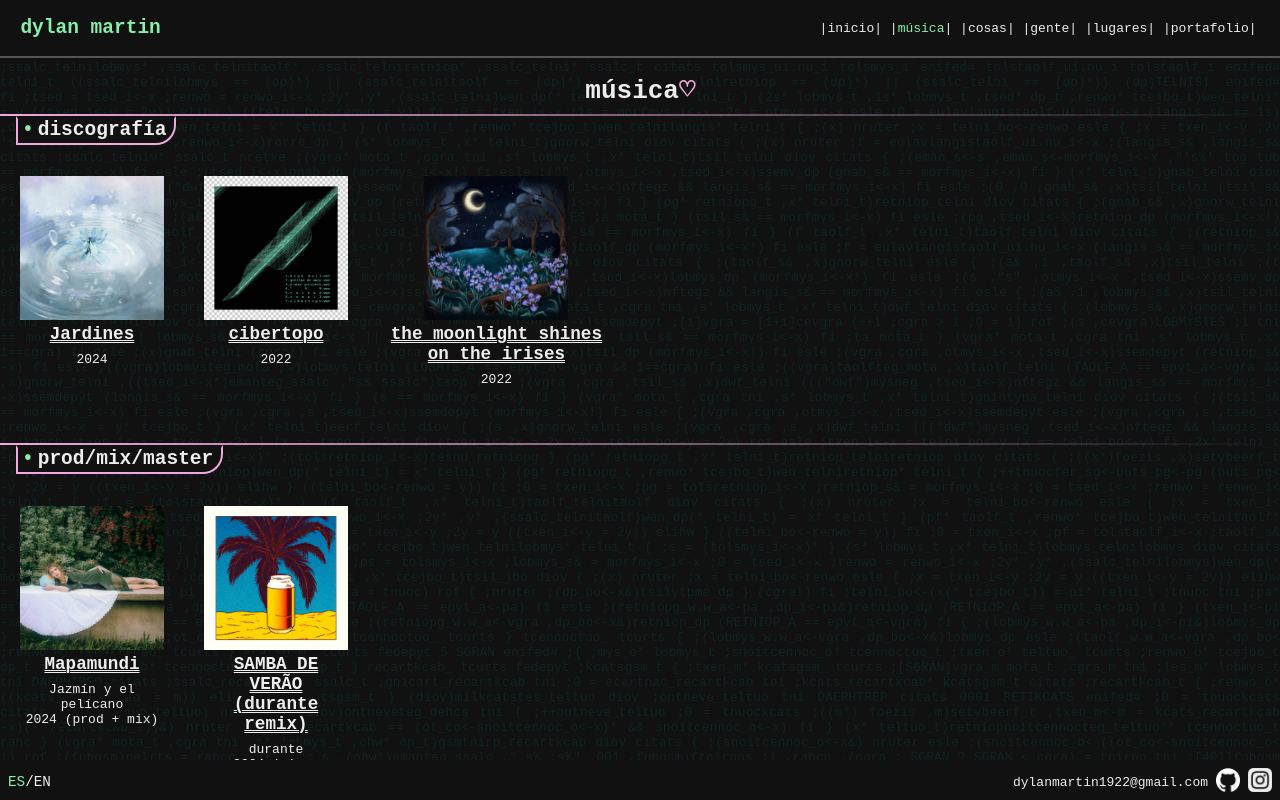
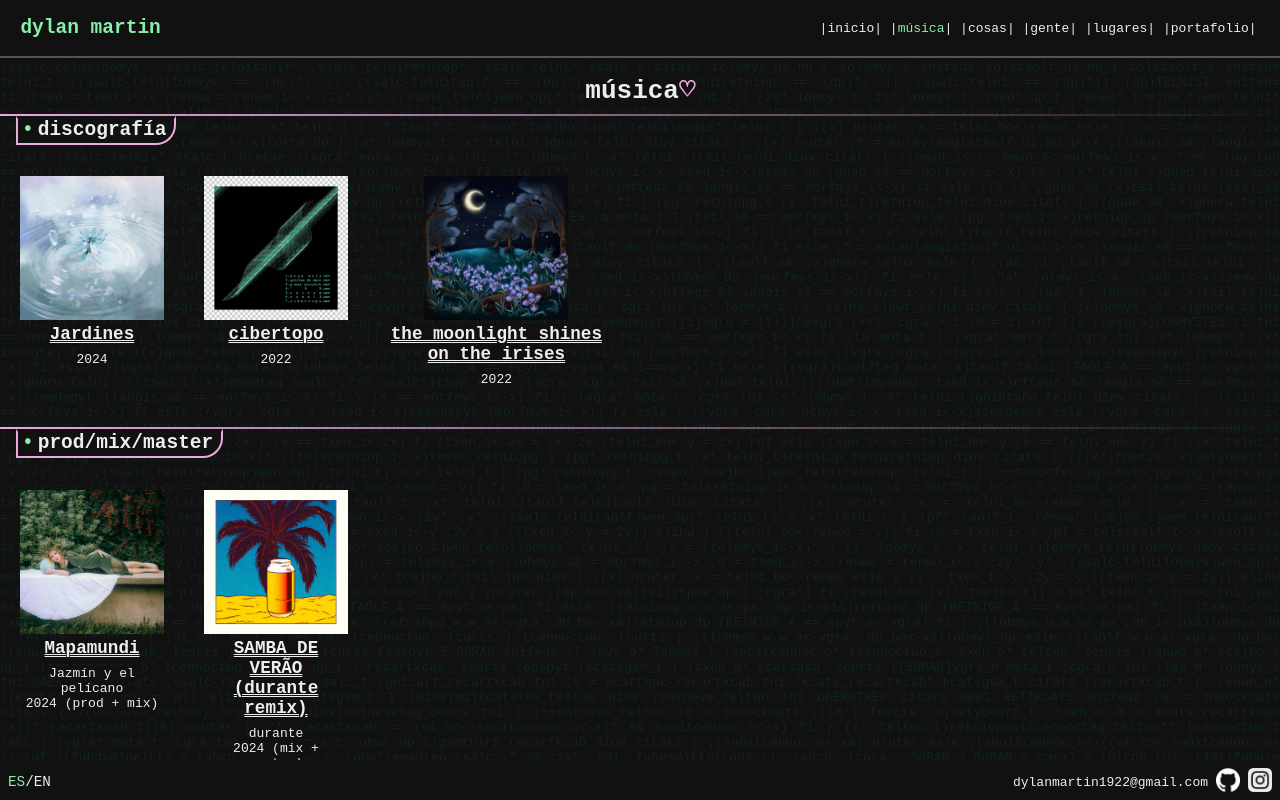
Before and after one commit to martindylan/martindylan.github.io, a React (Create React App) app: page /musica in a window 1280 px wide. Built offline with nearby package versions, Linux system fonts and the light colour scheme.

Commit message:
fix: reduce card-container bottom margin

```diff
--- a/src/App.css
+++ b/src/App.css
@@ -34,7 +34,7 @@
   flex-wrap: wrap;
   align-items: center;
   justify-content: center;
-  margin-bottom: 1.5rem;
+  margin-bottom: 0.5rem;
 }
 
 .Card-container div:last-child:nth-child(odd) {
```
